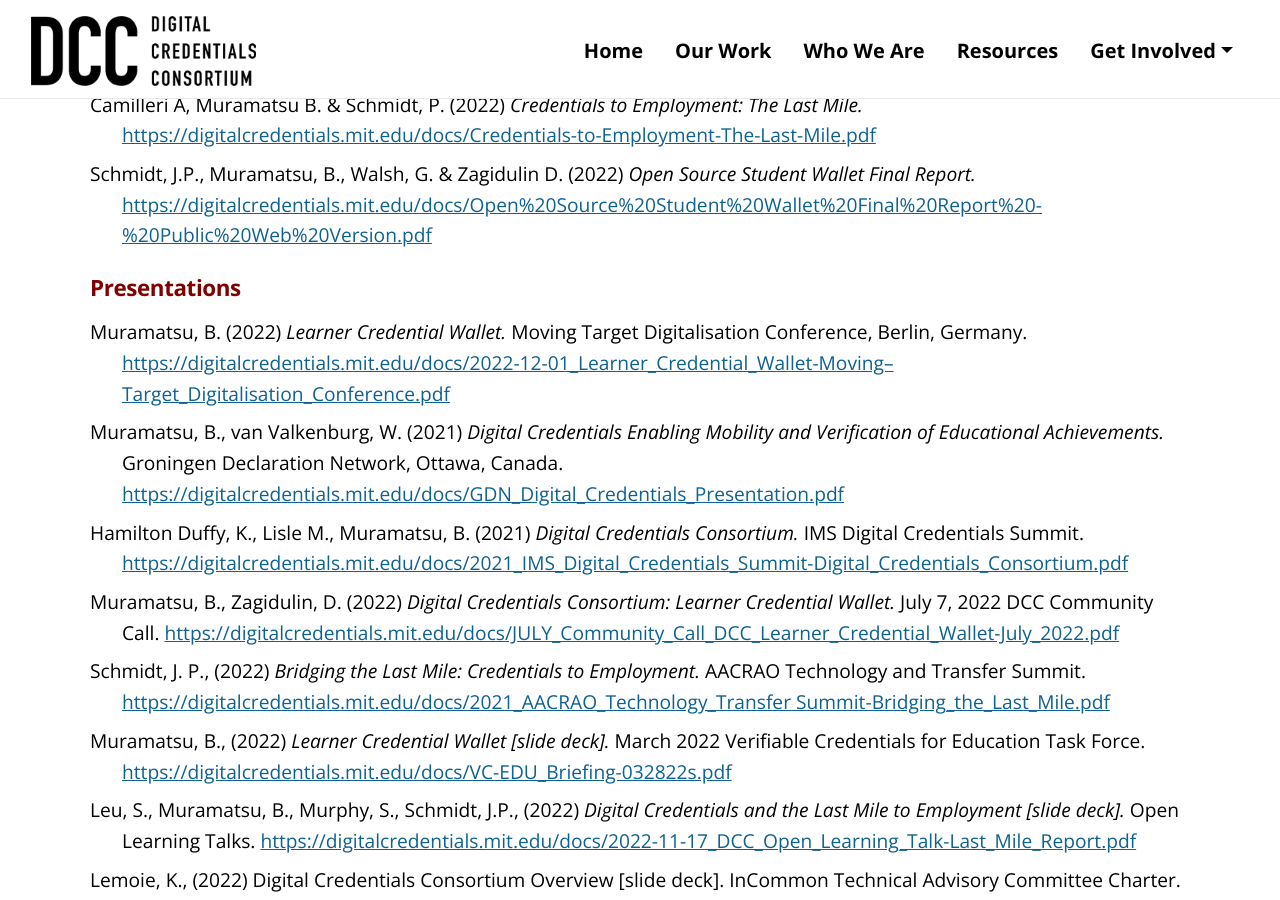
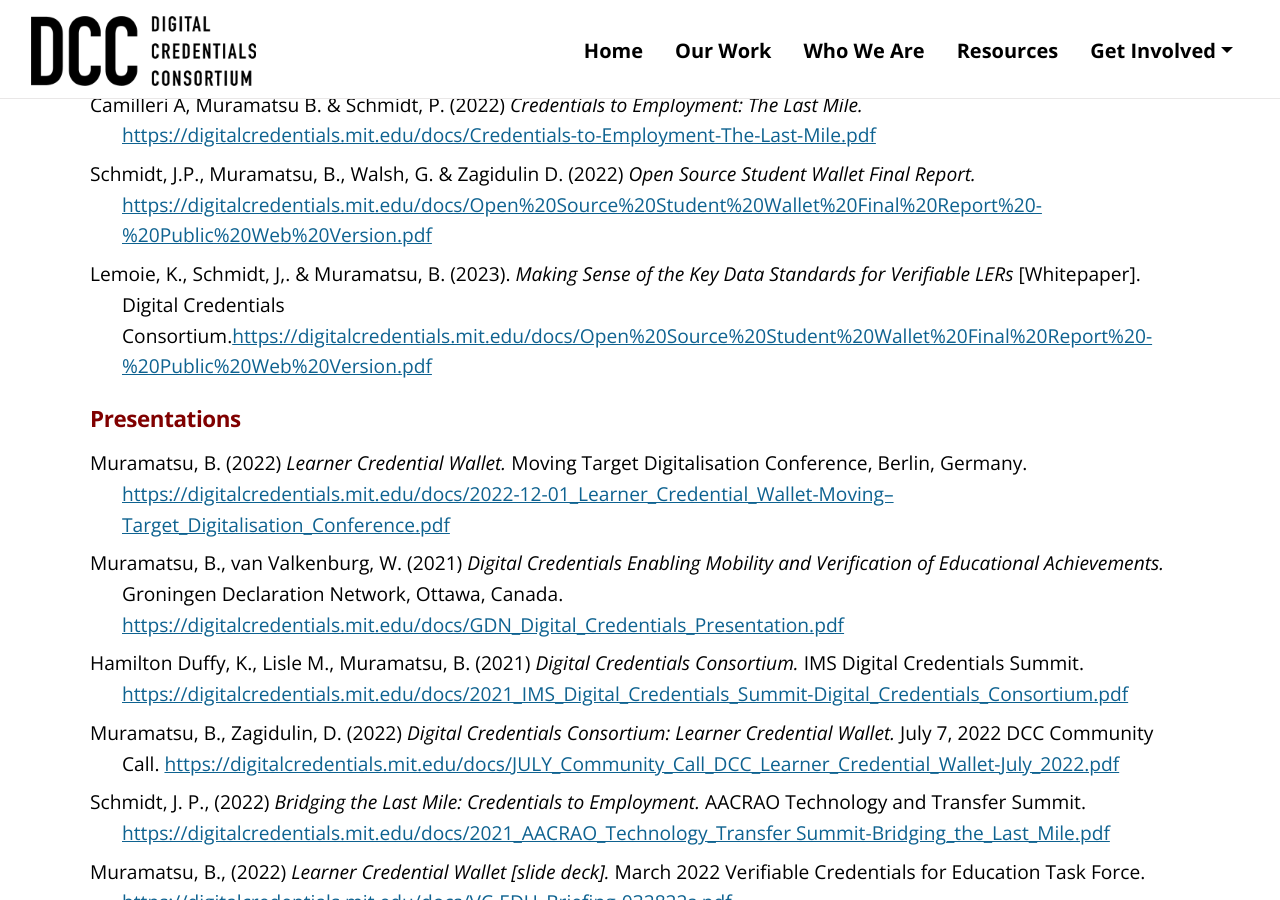
Before and after one commit to digitalcredentials/dcc-website, a Jekyll site: the page built from resources.md, in a window 1280 px wide and 900 px high, scrolled down 381 px. Built offline with Jekyll 4.4.1, drawn with Linux system fonts in a browser that asks for light colours.

Commit message:
Update resources.md
Adding data standards article

```diff
--- a/resources.md
+++ b/resources.md
@@ -9,6 +9,7 @@
 * Hamilton Duffy, K., Gallersdörfer, U., Goodell, J., Lisle, M., Muramatsu, B., Schmidt, P. (2021, May). *Learner Credential Wallet Specification.* [{{ site.url | prepend: site.baseurl }}/docs/Learner-Credential-Wallet-Specification-May-2021.pdf]({{ site.baseurl }}/docs/Learner-Credential-Wallet-Specification-May-2021.pdf)
 * Camilleri A, Muramatsu B. & Schmidt, P. (2022) *Credentials to Employment: The Last Mile.* [{{ site.url | prepend: site.baseurl }}/docs/Credentials-to-Employment-The-Last-Mile.pdf]({{ site.baseurl }}/docs/Credentials-to-Employment-The-Last-Mile.pdf)
 * Schmidt, J.P., Muramatsu, B., Walsh, G. & Zagidulin D. (2022) *Open Source Student Wallet Final Report.* [{{ site.url | prepend: site.baseurl }}/docs/Open%20Source%20Student%20Wallet%20Final%20Report%20-%20Public%20Web%20Version.pdf]({{ site.baseurl }}/docs/Open%20Source%20Student%20Wallet%20Final%20Report%20-%20Public%20Web%20Version.pdf)
+* Lemoie, K., Schmidt, J,. & Muramatsu, B. (2023). *Making Sense of the Key Data Standards for Verifiable LERs* [Whitepaper]. Digital Credentials Consortium.[{{ site.url | prepend: site.baseurl }}/docs/Open%20Source%20Student%20Wallet%20Final%20Report%20-%20Public%20Web%20Version.pdf]({{ site.baseurl }}/docs//docs/DCC-Making-Sense-of-Key-Data-Standards-for-Verifiable-LERs.pdf)
 
 
 ## Presentations
```
